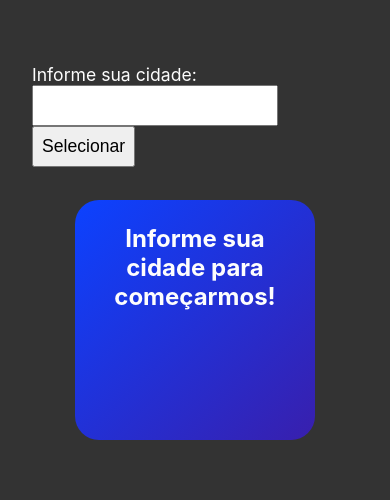
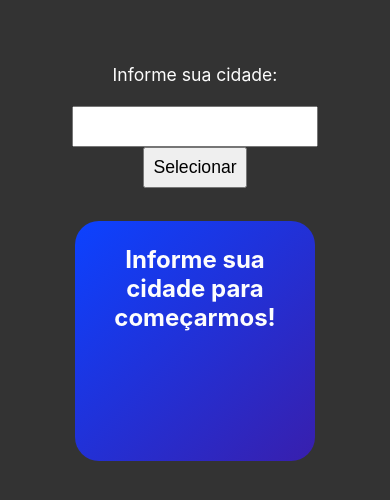
Before and after one commit to AluisioNBR/weather-web-native-app, a Next.js app: page / in a window 390 px wide. Shown: the top 500 px of the page. Built offline with nearby package versions, Linux system fonts and the light colour scheme.

Commit message:
components separated

```diff
--- /dev/null
+++ b/pages/citySelection.js
@@ -0,0 +1,76 @@
+import styles from "../styles/Home.module.css";
+import { useState } from "react";
+
+function CitySelection({
+  setMsgValue,
+  setTemperatureVisibility,
+  setCityName,
+  setCountry,
+  setTemperatureValue,
+  setWeatherDescription,
+  setWeatherIcon,
+  setfeels_likeValue,
+  setTemperatureMax,
+  setTemperatureMin,
+  setHumidityValue
+}) {
+  const [cityValue, setCityValue] = useState("");
+
+  async function WeatherInf(cityValue) {
+    const inf = await fetch(
+      `https://weather-webapp-seven.vercel.app/api/${cityValue}`
+    );
+    const infJSON = await inf.json();
+
+    return infJSON;
+  }
+
+  async function submitCity(event, cityValue) {
+    event.preventDefault();
+    const inf = await WeatherInf(cityValue);
+    console.log(inf);
+
+    if (inf.cod === 200) {
+      setCityName(inf.city);
+      setCountry(inf.country);
+      setWeatherIcon(inf.icon);
+      setTemperatureValue(inf.main.temperature);
+      setWeatherDescription(inf.description);
+
+      console.log(inf.main.feels_like);
+      setfeels_likeValue(inf.main.feels_like);
+      setTemperatureMax(inf.main.temp_max);
+      setTemperatureMin(inf.main.temp_min);
+      setHumidityValue(inf.main.humidity);
+
+      setTemperatureVisibility(true);
+    } else {
+      setMsgValue(inf.msg);
+      setTemperatureVisibility(false);
+    }
+
+    return "";
+  }
+
+  return (
+    <div>
+      <form
+        onSubmit={(event) => setCityValue(submitCity(event, cityValue))}
+        id={styles.formCity}
+      >
+        <label htmlFor="nameInput">Informe sua cidade:</label>
+        <br />
+        <input
+          name="nameInput"
+          required
+          defaultValue={cityValue}
+          onChange={(event) => setCityValue(event.target.value)}
+        />
+
+        <button>Selecionar</button>
+      </form>
+    </div>
+  );
+}
+
+export { CitySelection };
--- a/pages/index.js
+++ b/pages/index.js
@@ -1,194 +1,36 @@
-import Head from 'next/head'
-import styles from '../styles/Home.module.css'
+import Head from "next/head";
+import styles from "../styles/Home.module.css";
+import { useState } from "react";
 
-import { useState } from 'react'
+import { CitySelection } from "./citySelection";
+import { Temperature } from "./temperature";
 
-function CitySelection({
-  setMsgValue,
-  setTemperatureVisibility,
-  setCityName,
-  setCountry,
-  setTemperatureValue,
-  setWeatherDescription,
-  setWeatherIcon,
-  setfeels_likeValue,
-  setTemperatureMax,
-  setTemperatureMin,
-  setHumidityValue
-}){
-  const [cityValue, setCityValue] = useState('')
+function Home() {
+  const [temperatureVisibility, setTemperatureVisibility] = useState(false);
 
-  async function WeatherInf(){
-    const inf = await fetch(`https://weather-webapp-seven.vercel.app/api/${cityValue}`)
-    const infJSON = await inf.json()
+  const [cityName, setCityName] = useState("undefined");
+  const [country, setCountry] = useState("undefined");
+  const [weatherIcon, setWeatherIcon] = useState("undefined.png");
+  const [temperatureValue, setTemperatureValue] = useState(30);
+  const [weatherDescription, setWeatherDescription] = useState("undefined");
 
-    return infJSON
-  }
+  const [feels_likeValue, setfeels_likeValue] = useState(30);
+  const [temperatureMax, setTemperatureMax] = useState(30);
+  const [temperatureMin, setTemperatureMin] = useState(30);
+  const [humidityValue, setHumidityValue] = useState(0);
 
-  async function submitCity(event){
-    event.preventDefault()
-    const inf = await WeatherInf()
-
-    if(inf.cod == 200){
-      setCityName(inf.city)
-      setCountry(inf.country)
-      setWeatherIcon(inf.icon)
-      setTemperatureValue(inf.main.temperature)
-      setWeatherDescription(inf.description)
-
-      console.log(inf.main.feels_like)
-      setfeels_likeValue(inf.main.feels_like)
-      setTemperatureMax(inf.main.temp_max)
-      setTemperatureMin(inf.main.temp_min)
-      setHumidityValue(inf.main.humidity)
-
-      setTemperatureVisibility(true)
-    }
-
-    else {
-      setMsgValue(inf.msg)
-      setTemperatureVisibility(false)
-    }
-
-    return ''
-  }
-
-  return(
-      <div>
-        <form onSubmit={(event) => setCityValue(submitCity(event))} id={styles.formCity}>
-          <label htmlFor='nameInput'>
-            Informe sua cidade:
-          </label><br />
-          <input name='nameInput' required defaultValue={cityValue} onChange={(event) => setCityValue(event.target.value)}/>
-
-          <button>
-            Selecionar
-          </button>
-        </form>
-      </div>
-    )
-}
-
-function MainTemperature(props){
-  return (
-    <div id={styles.MainTemperatureContainer}>
-      <div className={styles.MainTemperature}>
-      <h2 id={styles.local}>
-        {props.city}, {props.country}
-      </h2>
-
-      <div>
-        <div id={styles.currentTemperature}>
-          <img src={props.icon} width='32px' height='32px'/>
-          {props.temperature}°C
-        </div>
-
-        <div id={styles.weatherDescription}>
-          {props.description}
-        </div>
-      </div>
-    </div>
-    </div>
-  )
-}
-
-function TemperatureDetails(props){
-  return(
-    <div id={styles.temperatureDetails}>
-      <div className={styles.containerDetails}>
-        <h3>
-          Sensação Térmica
-        </h3>
-
-        <div className={styles.categoryValue}>
-          {props.feels_like}°C
-        </div>
-      </div>
-
-      <div className={styles.containerDetails} id={styles.minMax}>
-        <div>
-          <h3>
-            Max:
-          </h3>
-
-          <div className={styles.categoryValue}>
-            {props.temp_max}°C
-          </div>
-        </div>
-
-        <div>
-          <h3>
-            Min:
-          </h3>
-
-          <div className={styles.categoryValue}>
-            {props.temp_min}°C
-          </div>
-        </div>
-      </div>
-
-      <div className={styles.containerDetails}>
-        <h3>
-          Humidade
-        </h3>
-
-        <div className={styles.categoryValue}>
-          {props.humidity}%
-        </div>
-      </div>
-    </div>
-  )
-}
-
-function Temperature(props){
-  if(props.visibility) return(
-    <div id={styles.temperatureContainer}>
-      <MainTemperature
-        city={props.city}
-        country={props.country}
-        icon={props.icon}
-        temperature={props.temperature}
-        description={props.description} />
-
-      <TemperatureDetails
-        feels_like={props.feels_like}
-        temp_max={props.temp_max}
-        temp_min={props.temp_min}
-        humidity={props.humidity}
-      />
-    </div>
-    )
-
-  else return(
-      <div>
-        <h2 className={styles.MainTemperature}>
-          {props.msg}
-        </h2>
-      </div>
-    )
-}
-
-function Home(){
-  const [temperatureVisibility, setTemperatureVisibility] = useState(false)
-
-  const [cityName, setCityName] = useState('undefined')
-  const [country, setCountry] = useState('undefined')
-  const [weatherIcon, setWeatherIcon] = useState('undefined.png')
-  const [temperatureValue, setTemperatureValue] = useState(30)
-  const [weatherDescription, setWeatherDescription] = useState('undefined')
-
-  const [feels_likeValue, setfeels_likeValue] = useState(30)
-  const [temperatureMax, setTemperatureMax] = useState(30)
-  const [temperatureMin, setTemperatureMin] = useState(30)
-  const [humidityValue, setHumidityValue] = useState(0)
-
-  const [msgValue, setMsgValue] = useState('Informe sua cidade para começarmos!')
+  const [msgValue, setMsgValue] = useState(
+    "Informe sua cidade para começarmos!"
+  );
 
   return (
     <div className={styles.container}>
       <Head>
         <title>Weather Web App</title>
-        <meta name="description" content="App web simples para capturar dados da open weather api" />
+        <meta
+          name="description"
+          content="App web simples para capturar dados da open weather api"
+        />
         <link rel="icon" href="/favicon.ico" />
       </Head>
 
@@ -222,7 +64,7 @@ function Home(){
         />
       </main>
     </div>
-  )
+  );
 }
 
-export default Home
+export default Home;
--- /dev/null
+++ b/pages/temperature.js
@@ -0,0 +1,89 @@
+import styles from "../styles/Home.module.css";
+
+function MainTemperature(props) {
+  return (
+    <div id={styles.MainTemperatureContainer}>
+      <div className={styles.MainTemperature}>
+        <h2 id={styles.local}>
+          {props.city}, {props.country}
+        </h2>
+
+        <div>
+          <div id={styles.currentTemperature}>
+            <img
+              src={props.icon}
+              alt="Clima Atual"
+              width="32px"
+              height="32px"
+            />
+            {props.temperature}°C
+          </div>
+
+          <div id={styles.weatherDescription}>{props.description}</div>
+        </div>
+      </div>
+    </div>
+  );
+}
+
+function AdditionalInf(props) {
+  return (
+    <div>
+      <h3>{props.children}</h3>
+
+      <div className={styles.categoryValue}>{props.value}</div>
+    </div>
+  );
+}
+
+function TemperatureDetails(props) {
+  return (
+    <div id={styles.temperatureDetails}>
+      <div className={styles.containerDetails}>
+        <AdditionalInf value={`${props.feels_like}°C`}>
+          Sensação Térmica
+        </AdditionalInf>
+      </div>
+
+      <div className={styles.containerDetails} id={styles.minMax}>
+        <AdditionalInf value={`${props.temp_max}°C`}>Max:</AdditionalInf>
+
+        <AdditionalInf value={`${props.temp_min}°C`}>Min:</AdditionalInf>
+      </div>
+
+      <div className={styles.containerDetails}>
+        <AdditionalInf value={`${props.humidity}%`}>Humidade</AdditionalInf>
+      </div>
+    </div>
+  );
+}
+
+function Temperature(props) {
+  if (props.visibility)
+    return (
+      <div id={styles.temperatureContainer}>
+        <MainTemperature
+          city={props.city}
+          country={props.country}
+          icon={props.icon}
+          temperature={props.temperature}
+          description={props.description}
+        />
+
+        <TemperatureDetails
+          feels_like={props.feels_like}
+          temp_max={props.temp_max}
+          temp_min={props.temp_min}
+          humidity={props.humidity}
+        />
+      </div>
+    );
+  else
+    return (
+      <div>
+        <h2 className={styles.MainTemperature}>{props.msg}</h2>
+      </div>
+    );
+}
+
+export { Temperature };
--- a/styles/Home.module.css
+++ b/styles/Home.module.css
@@ -22,6 +22,14 @@
 #formCity{
   color: #fdfdfd;
   font-size: 1.1rem;
+}
+
+@media(max-width: 720px){
+  #formCity{
+    display: flex;
+    flex-direction: column;
+    align-items: center;
+  }
 }
 
 #formCity button, #formCity input{
```
Also changed, not shown: pages/api/[city].js (+25 -26 lines), 2 other files (tests, documents, lock files or other folders).
